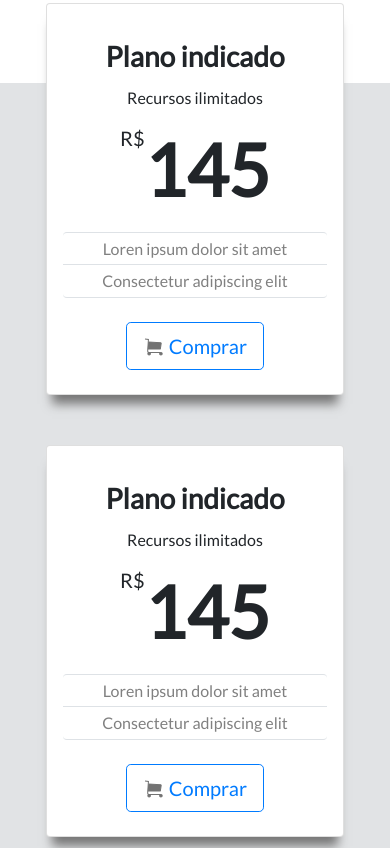
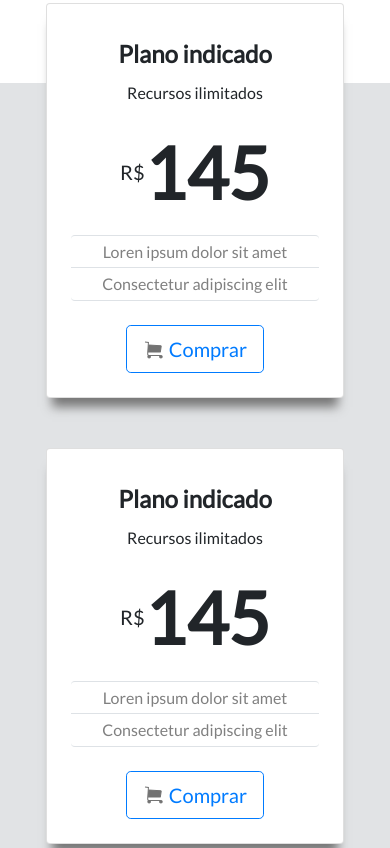
Before and after one commit to brunoardel/owli, a plain HTML site: page index.html in a window 390 px wide. Shown: the part 1656-2504 px from the top of the page. Drawn offline with nearby package versions, Linux system fonts and the light colour scheme.

Commit message:
Corrigido responsividade do title cards

```diff
--- a/assets/css/style.css
+++ b/assets/css/style.css
@@ -129,7 +129,7 @@ select.form-control {
 }
 
 .currency {
-  font-size: 2rem;
+  font-size: 1.5rem;
   position: relative;
   font-weight: 400;
   top: -35px;
--- a/index.html
+++ b/index.html
@@ -163,11 +163,11 @@
             <div class="row d-flex justify-content-center align-items-center px-3 mb-5">
                 <!-- Card 1  -->
                 <div class="col-xs-12 col-lg-3 mx-3" id="card-1" style="margin-top: -80px;">
-                    <div class="card text-center py-4 px-3 cards-shadow cards-hover">
+                    <div class="card text-center py-4 px-4 cards-shadow cards-hover">
                         <div class="card-header">
-                            <h3 class="card-title font-weight-bold" style="white-space: nowrap;">Plano indicado</h3>
+                            <h4 class="card-title font-weight-bold" style="word-wrap: break-word;">Plano indicado</h4>
                             <p>Recursos ilimitados</p>
-                            <h3 class="display-3 d-flex align-items-sm-end preco"><span class="currency">R$</span>145</h3>
+                            <h3 class="display-3 d-flex align-items-center justify-content-center mt-4 preco"><span class="currency">R$</span>145</h3>
                         </div>
                         <div class="card-block">
                             <ul class="list-group">
@@ -201,11 +201,11 @@
 
                 <!-- Card 2  -->
                 <div class="col-xs-12 col-lg-3 mx-3" id="card-2" style="margin-top: -80px;">
-                    <div class="card text-center py-4 px-3 cards-shadow cards-hover">
+                    <div class="card text-center py-4 px-4 cards-shadow cards-hover">
                         <div class="card-header">
-                            <h3 class="card-title font-weight-bold" style="white-space: nowrap;">Plano indicado</h3>
+                            <h4 class="card-title font-weight-bold" style="word-wrap: break-word;">Plano indicado</h4>
                             <p>Recursos ilimitados</p>
-                            <h3 class="display-3 d-flex align-items-sm-end preco"><span class="currency">R$</span>145</h3>
+                            <h3 class="display-3 d-flex align-items-center justify-content-center mt-4 preco"><span class="currency">R$</span>145</h3>
                         </div>
                         <div class="card-block">
                             <ul class="list-group">
```
